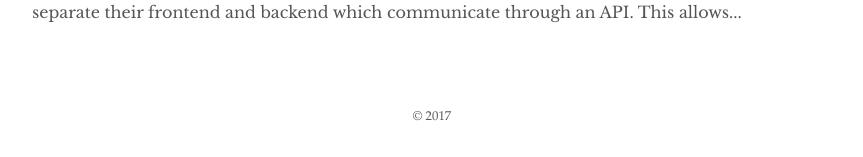
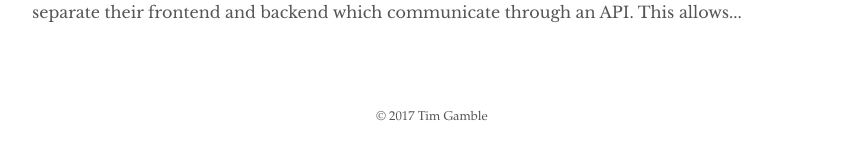
Before and after one commit to tjgambs/wrd204, a Jekyll site: the page built from index.html, in a window 1280 px wide. Shown: the part 1123-1280 px from the top of the page, without its empty margins (208-1071 px from the left). Built offline with Jekyll 4.4.1, drawn with Linux system fonts in a browser that asks for light colours; the list of posts is cut into pages by our own code.

Commit message:
added name

```diff
--- a/_config.yml
+++ b/_config.yml
@@ -15,6 +15,11 @@ sass:
 # Build settings
 markdown:       kramdown
 
+# About
+author:
+  name:         Tim Gamble
+
+
 # Gems
 gems:
   - jekyll-paginate
```
